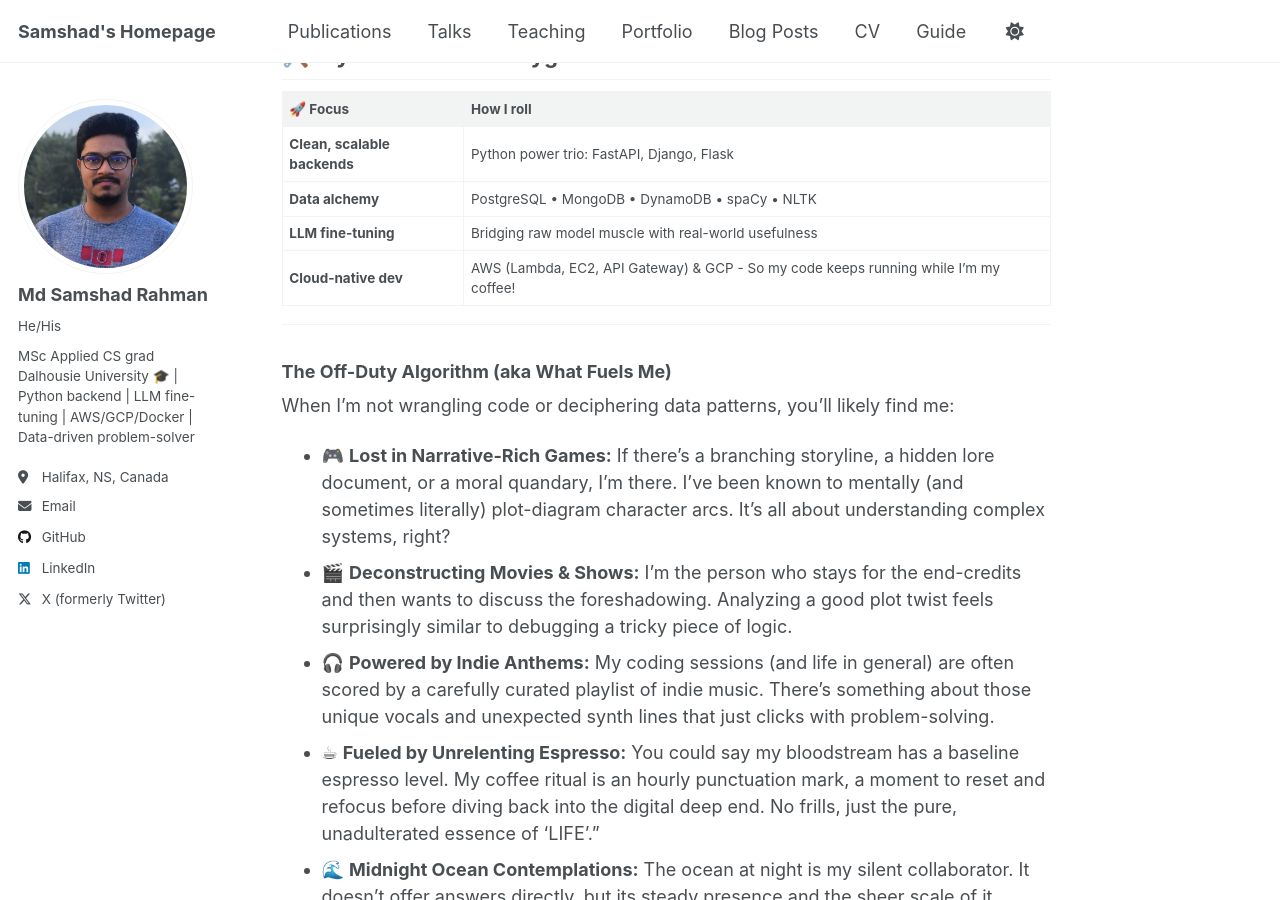
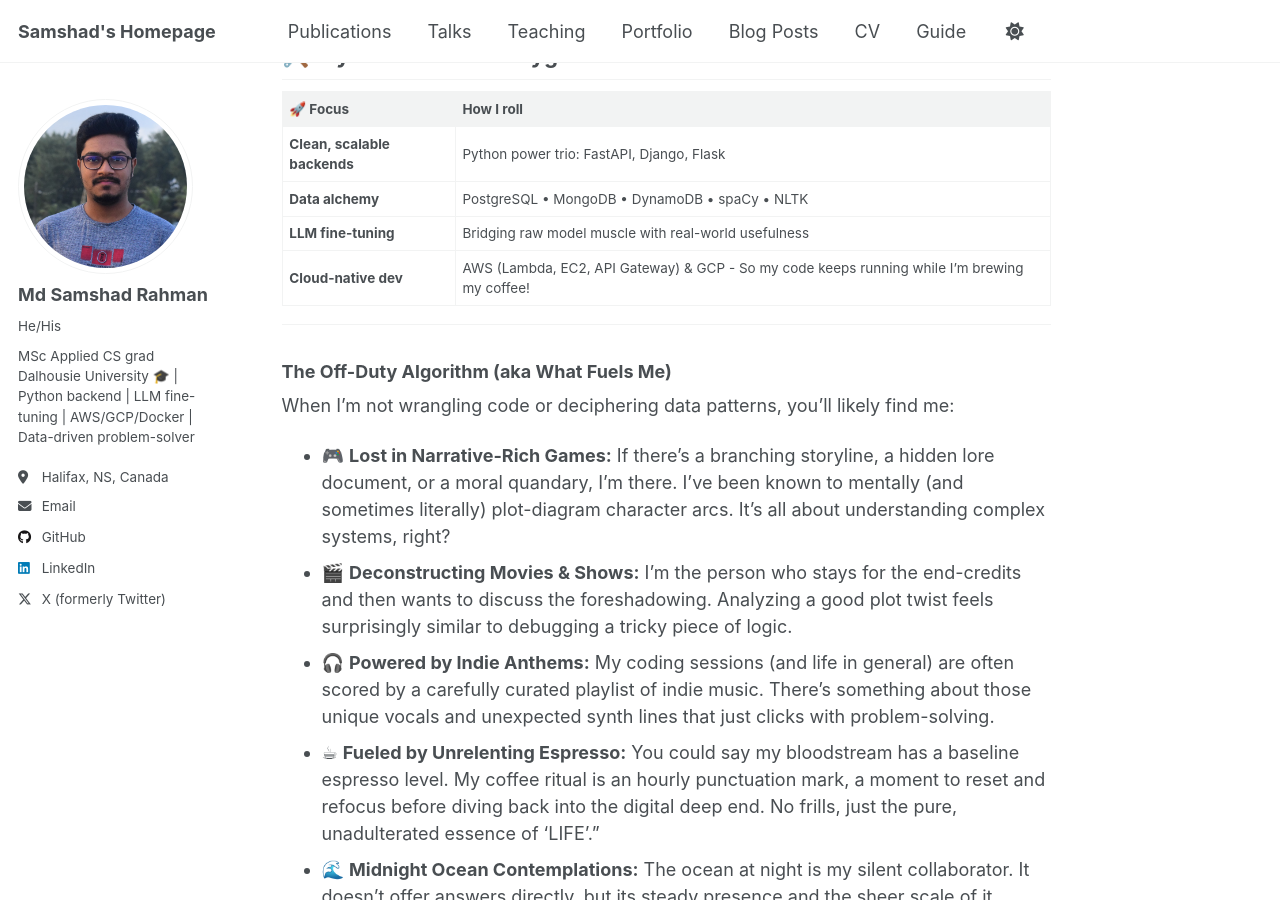
Before and after one commit to samshad/samshad, a Jekyll site: the page built from _pages/about.md, in a window 1280 px wide and 900 px high, scrolled down 332 px. Built offline with Jekyll 4.4.1, drawn with Linux system fonts in a browser that asks for light colours.

Commit message:
Refine about.md to enhance clarity and update coffee reference

```diff
--- a/_pages/about.md
+++ b/_pages/about.md
@@ -13,12 +13,12 @@ By trade, I'm an **MSc Applied Computer Science grad from Dalhousie University**
 
 ## 🛠️  My Professional Playground
 
-| 🚀 Focus | How I roll                                                                           |
-|---------|--------------------------------------------------------------------------------------|
-| **Clean, scalable backends** | Python power trio: FastAPI, Django, Flask                                            |
-| **Data alchemy** | PostgreSQL • MongoDB • DynamoDB • spaCy • NLTK                                       |
-| **LLM fine-tuning** | Bridging raw model muscle with real-world usefulness                                 |
-| **Cloud-native dev** | AWS (Lambda, EC2, API Gateway) & GCP - So my code keeps running while I’m my coffee! |
+| 🚀 Focus | How I roll                                                                                   |
+|---------|----------------------------------------------------------------------------------------------|
+| **Clean, scalable backends** | Python power trio: FastAPI, Django, Flask                                                    |
+| **Data alchemy** | PostgreSQL • MongoDB • DynamoDB • spaCy • NLTK                                               |
+| **LLM fine-tuning** | Bridging raw model muscle with real-world usefulness                                         |
+| **Cloud-native dev** | AWS (Lambda, EC2, API Gateway) & GCP - So my code keeps running while I’m brewing my coffee! |
 
 ---
 
```
